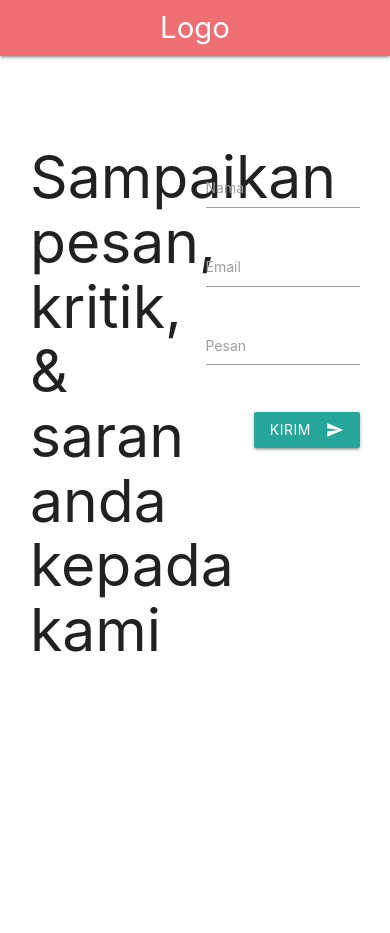
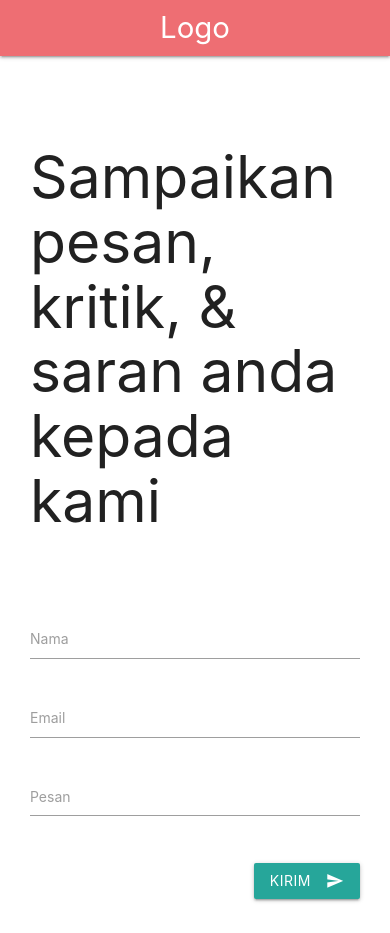
Before and after one commit to dziem/sisfo, a plain HTML site: page contact/index.html in a window 390 px wide. Before the commit the page ends 844 px from the top, so only its background shows below. Drawn offline with Linux system fonts and the light colour scheme.

Commit message:
Mobile responsive on col

```diff
--- a/contact/index.html
+++ b/contact/index.html
@@ -27,10 +27,10 @@
 		<main>
 			<div class="container">
 				<div class="row">
-					<div class="col s6">
+					<div class="col l6 m12 s12">
 						<h1>Sampaikan pesan, kritik, & saran anda kepada kami</h1>
 					</div>
-					<form class="col s6">
+					<form class="col l6 m12 s12">
 						<div class="row">
 							<div class="input-field col s12">
 								<input id="nama" type="text" class="validate" required>
```
